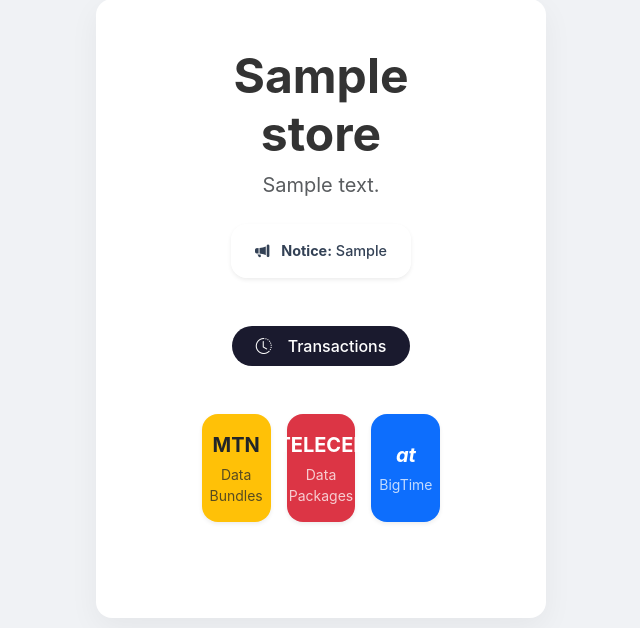
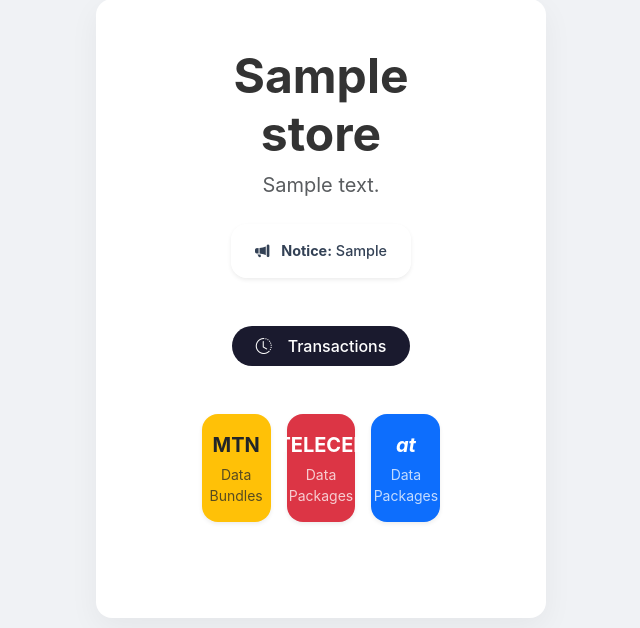
Before and after one commit to Razisky-Dev/DICE-final, a Flask app: a page that uses templates/store_front.html in a window 1280 px wide. Shown: the part 61-689 px from the top of the page, without its empty margins (319-959 px from the left). Run offline with Flask 3, Linux system fonts and the light colour scheme; a user stored in the database is signed in; tables that the repository leaves empty hold one stand-in row (values such as "Sample post"); some libraries are stand-ins or nearby versions.

Commit message:
Remove BigTime label and inconsistent badges

```diff
--- a/templates/dashboard.html
+++ b/templates/dashboard.html
@@ -149,7 +149,7 @@
                 {% for plan in data_bundles["AIRTELTIGO"] %}
                 <div class="col-6 col-md-4 col-lg-3">
                     <div class="package-card airteltigo p-3 h-100 d-flex flex-column text-center">
-                        <span class="badge bg-primary text-white rounded-pill px-3">BigTime</span>
+                        <span class="badge bg-primary text-white rounded-pill px-3">Non Expiry Bundle</span>
                         <h3 class="fw-bold text-dark mb-1">{{ plan.size }}</h3>
                         <h5 class="price-tag mb-0">
                             <span class="price-currency"></span> {{ plan.price }}
--- a/templates/store_front.html
+++ b/templates/store_front.html
@@ -57,7 +57,7 @@
                         <div class="network-card bg-primary text-white border-0 shadow-sm h-100 d-flex flex-column align-items-center justify-content-center p-3 rounded-4 cursor-pointer hover-scale"
                             onclick="selectNetwork('AIRTELTIGO', this)">
                             <div class="fw-bold fs-5 fst-italic">at</div>
-                            <small class="mt-1 opacity-75 d-none d-md-block">BigTime</small>
+                            <small class="mt-1 opacity-75 d-none d-md-block">Data Packages</small>
                         </div>
                     </div>
                 </div>
```
